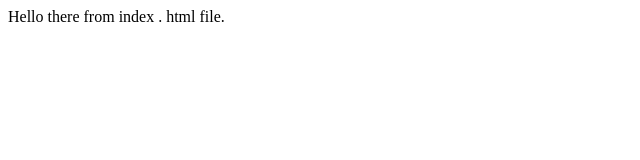
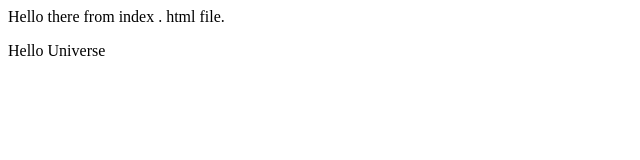
Before and after one commit to 0010-10101/demo-repo, a plain HTML site: page index.html in a window 1280 px wide. Shown: the full height of the page, 0-640 px from the left. Drawn offline with Linux system fonts and the light colour scheme.

Commit message:
Updates index.html with a new line called hello universe.

```diff
--- a/index.html
+++ b/index.html
@@ -1 +1,2 @@
 <p>Hello there from index . html file. </p>
+<p>Hello Universe </p>
```
